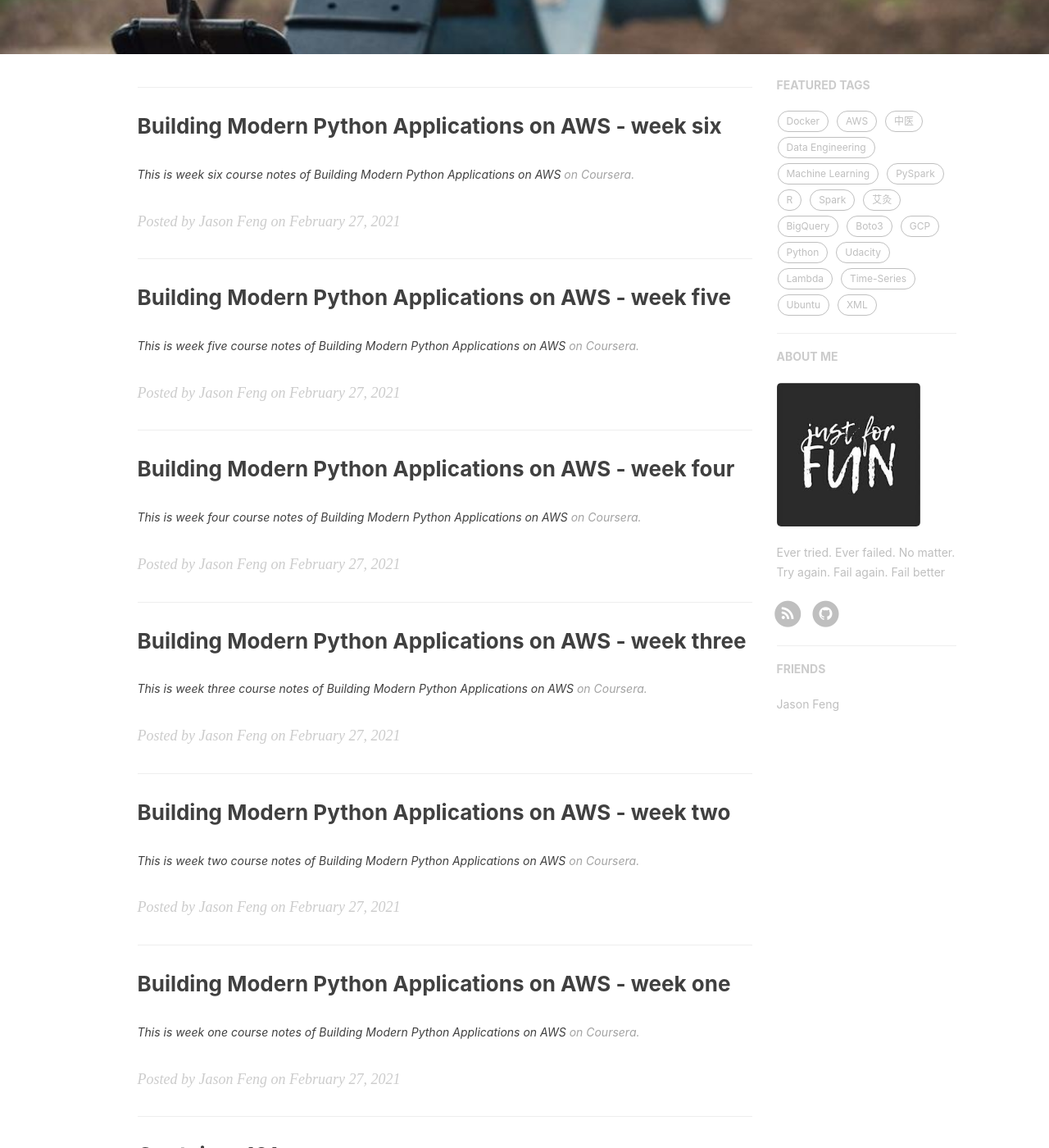
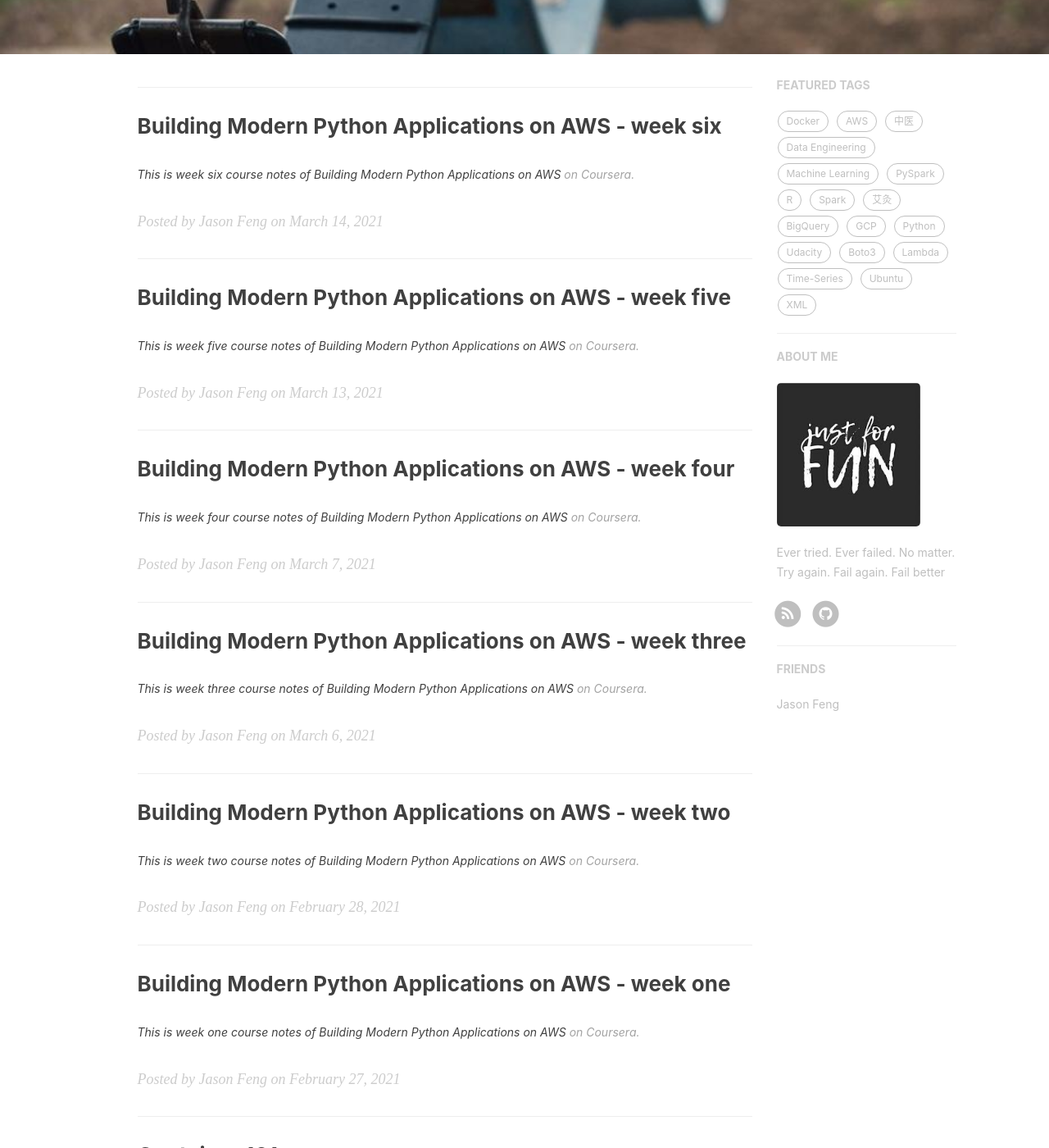
Before and after one commit to q15928/q15928.github.io, a Jekyll site: the page built from index.html, in a window 1280 px wide and 1400 px high, scrolled down 332 px. Shown: the whole window at 82% size. Built offline with Jekyll 4.4.1, drawn with Linux system fonts in a browser that asks for light colours; nearby versions of some CDN libraries; the list of posts is cut into pages by our own code; comment, search, counter and statistics services are not loaded.

Commit message:
AWS modern app with Python course notes

```diff
--- a/_posts/2021-02-28-aws-modern-app.md
+++ b/_posts/2021-02-28-aws-modern-app.md
@@ -1,14 +1,13 @@
 ---
 layout:     post
 title:      "Building Modern Python Applications on AWS - week two"
-date:       2021-02-27 12:00:00
+date:       2021-02-28 12:00:00
 author:     "Jason Feng"
 header-img: "img/tunnel-4427609_1920.jpg"
 excerpt_separator: <!--more-->
 tags:
     - AWS
     - API Gateway
-    - Boto3
 ---
 This is week two course notes of [Building Modern Python Applications on AWS](https://www.coursera.org/learn/building-modern-python-applications-on-aws/home/welcome) on Coursera.
 <!--more-->
--- a/_posts/2021-03-06-aws-modern-app.md
+++ b/_posts/2021-03-06-aws-modern-app.md
@@ -1,7 +1,7 @@
 ---
 layout:     post
 title:      "Building Modern Python Applications on AWS - week three"
-date:       2021-02-27 12:00:00
+date:       2021-03-06 12:00:00
 author:     "Jason Feng"
 header-img: "img/tunnel-4427609_1920.jpg"
 excerpt_separator: <!--more-->
--- a/_posts/2021-03-07-aws-modern-app.md
+++ b/_posts/2021-03-07-aws-modern-app.md
@@ -1,7 +1,7 @@
 ---
 layout:     post
 title:      "Building Modern Python Applications on AWS - week four"
-date:       2021-02-27 12:00:00
+date:       2021-03-07 12:00:00
 author:     "Jason Feng"
 header-img: "img/tunnel-4427609_1920.jpg"
 excerpt_separator: <!--more-->
--- a/_posts/2021-03-13-aws-modern-app.md
+++ b/_posts/2021-03-13-aws-modern-app.md
@@ -1,7 +1,7 @@
 ---
 layout:     post
 title:      "Building Modern Python Applications on AWS - week five"
-date:       2021-02-27 12:00:00
+date:       2021-03-13 12:00:00
 author:     "Jason Feng"
 header-img: "img/tunnel-4427609_1920.jpg"
 excerpt_separator: <!--more-->
--- a/_posts/2021-03-14-aws-modern-app.md
+++ b/_posts/2021-03-14-aws-modern-app.md
@@ -1,7 +1,7 @@
 ---
 layout:     post
 title:      "Building Modern Python Applications on AWS - week six"
-date:       2021-02-27 12:00:00
+date:       2021-03-14 12:00:00
 author:     "Jason Feng"
 header-img: "img/tunnel-4427609_1920.jpg"
 excerpt_separator: <!--more-->
```
